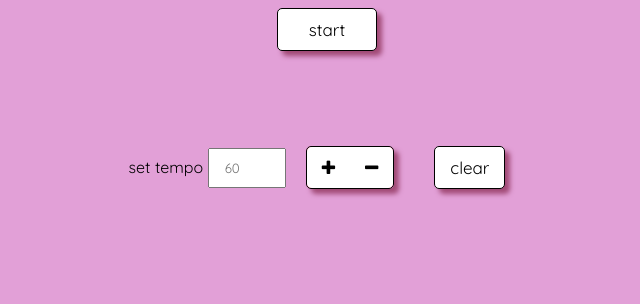
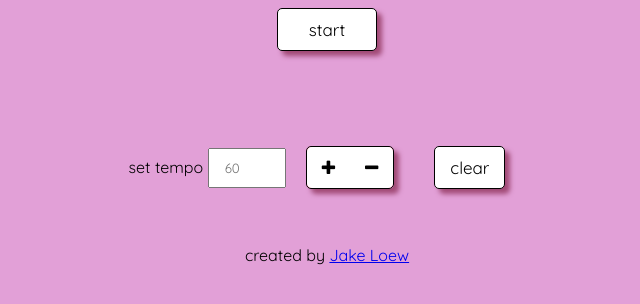
Before and after one commit to JakeLo123/musicBoy2.0, a website built with webpack: page public/index.html in a window 1280 px wide. Shown: the part 100-404 px from the top of the page, without its empty margins (313-953 px from the left). Built offline with nearby package versions, Linux system fonts and the light colour scheme.

Commit message:
production build

```diff
--- a/public/index.html
+++ b/public/index.html
@@ -27,4 +27,7 @@
         <button id="clear">clear</button>
     </div>
 </body>
+<footer>
+    <p>created by <a href="http://www.jakeloew.com">Jake Loew</a></p>
+</footer>
 </html>
```
Also changed, not shown: README.md.
